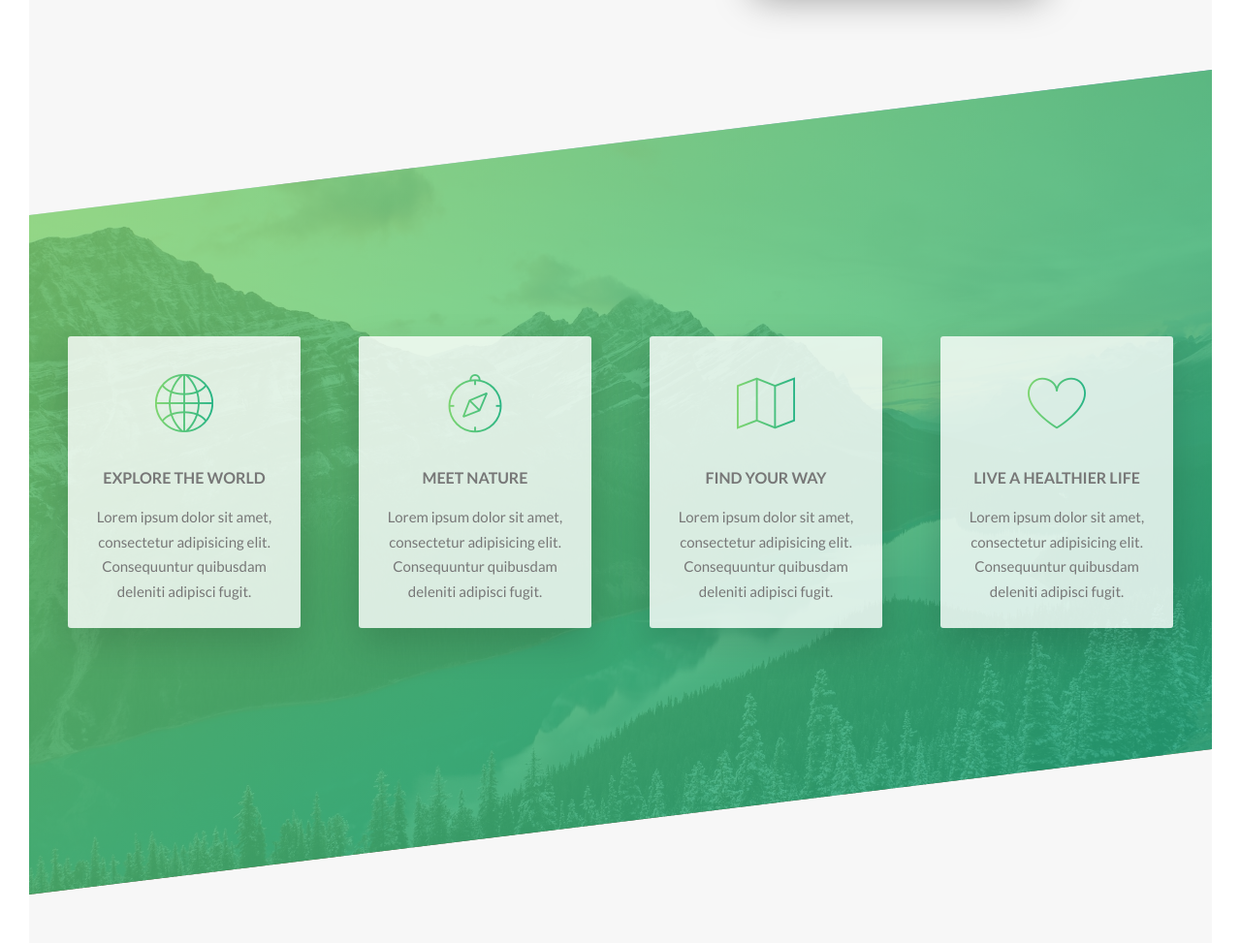
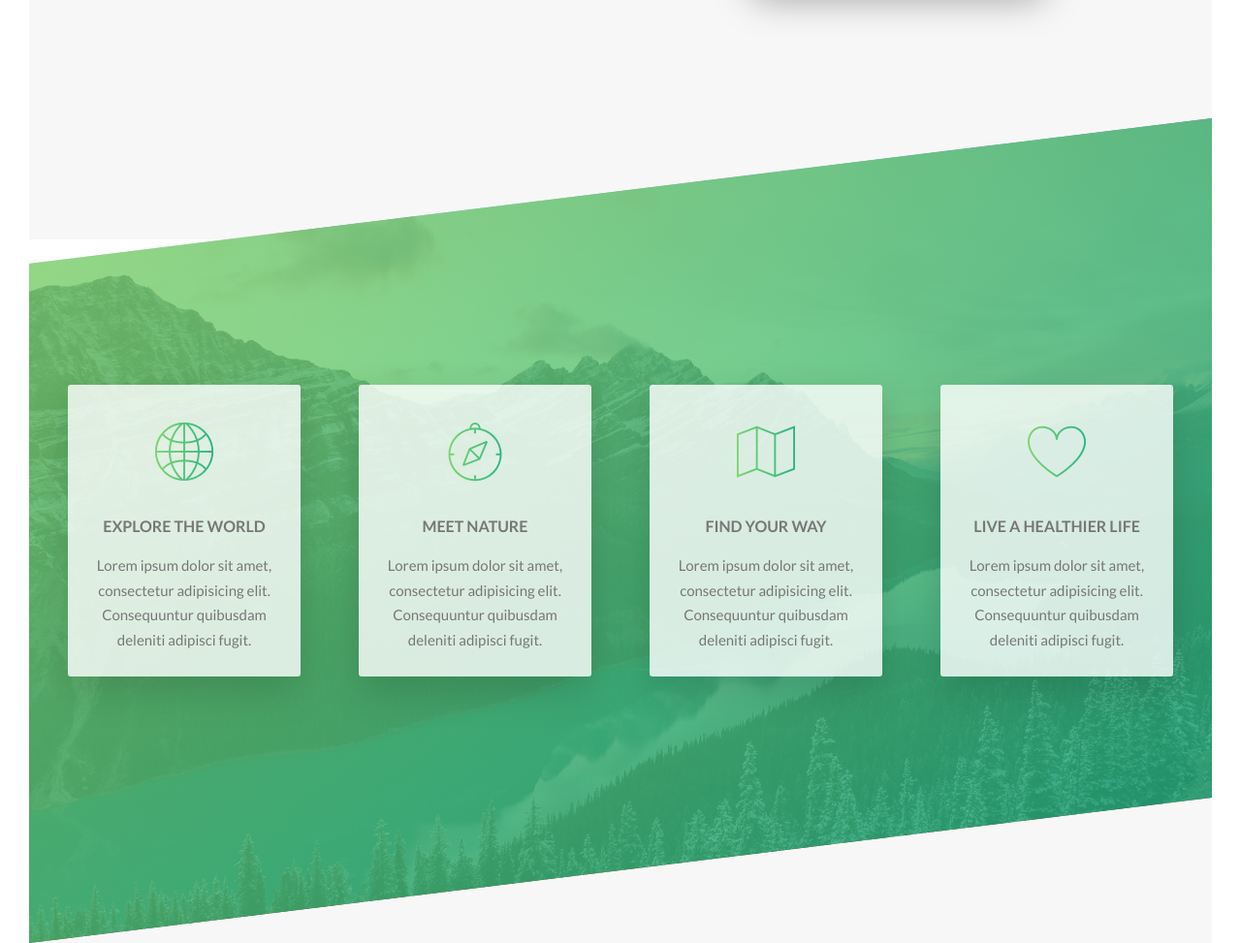
Before and after one commit to FoxyStoat/natours, a website: page index.html in a window 1280 px wide. Shown: the part 1377-2350 px from the top of the page at 97% size. Drawn offline with Linux system fonts and the light colour scheme.

Commit message:
feat: Change margin top on section features

```diff
--- a/assets/sass/pages/_home.scss
+++ b/assets/sass/pages/_home.scss
@@ -17,7 +17,7 @@
 	url(../img/nat-4.jpg);
 	background-size: cover;
 	transform: skewY(-7deg);
-	margin-top: -10rem;
+	margin-top: -5rem;
 
 	& > * {
 		transform: skewY(7deg);
```
Also changed, not shown: assets/css/style.css.
